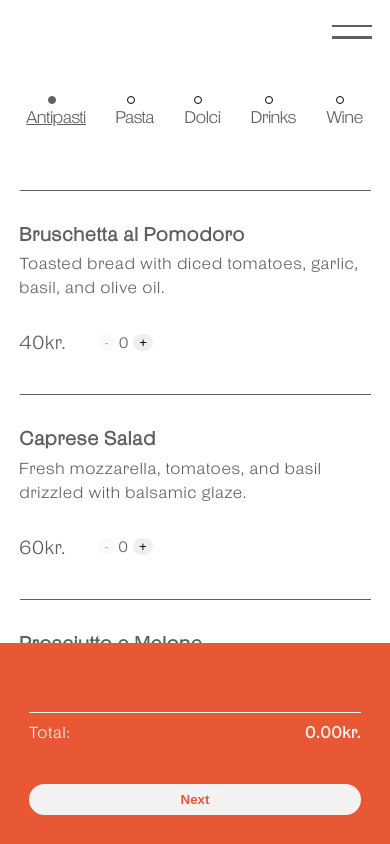
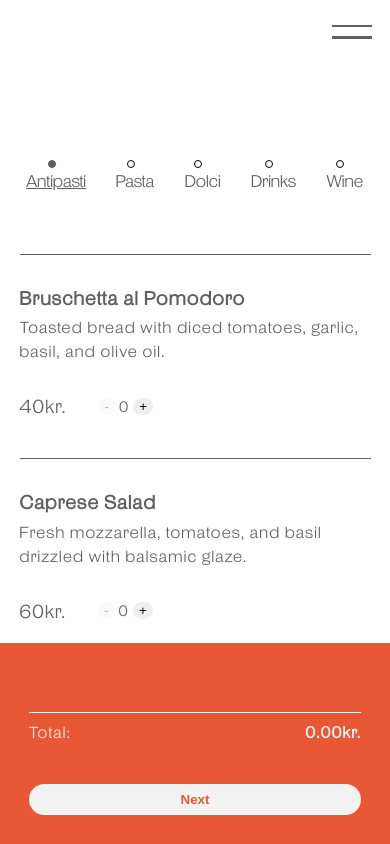
Before and after one commit to ozolinala/capanna74, a Next.js app: page /takeaway in a window 390 px wide. Shown: the top 844 px of the page. Built offline with nearby package versions, Linux system fonts and the light colour scheme.

Commit message:
Navbar is now visible in takeaway mobile

```diff
--- a/src/styles/TakeawayMenu.module.css
+++ b/src/styles/TakeawayMenu.module.css
@@ -50,7 +50,7 @@
   color: var(--grey);
   position: sticky;
   top: 0;
-  z-index: 100;
+  z-index: 99;
   background-color: #ffffff;
   padding-top: 2rem;
   padding-bottom: 2rem;
@@ -210,6 +210,7 @@
 
   .menuNavbar {
     gap: 1rem;
+    padding-top: 6rem;
   }
 
   .category {
```
